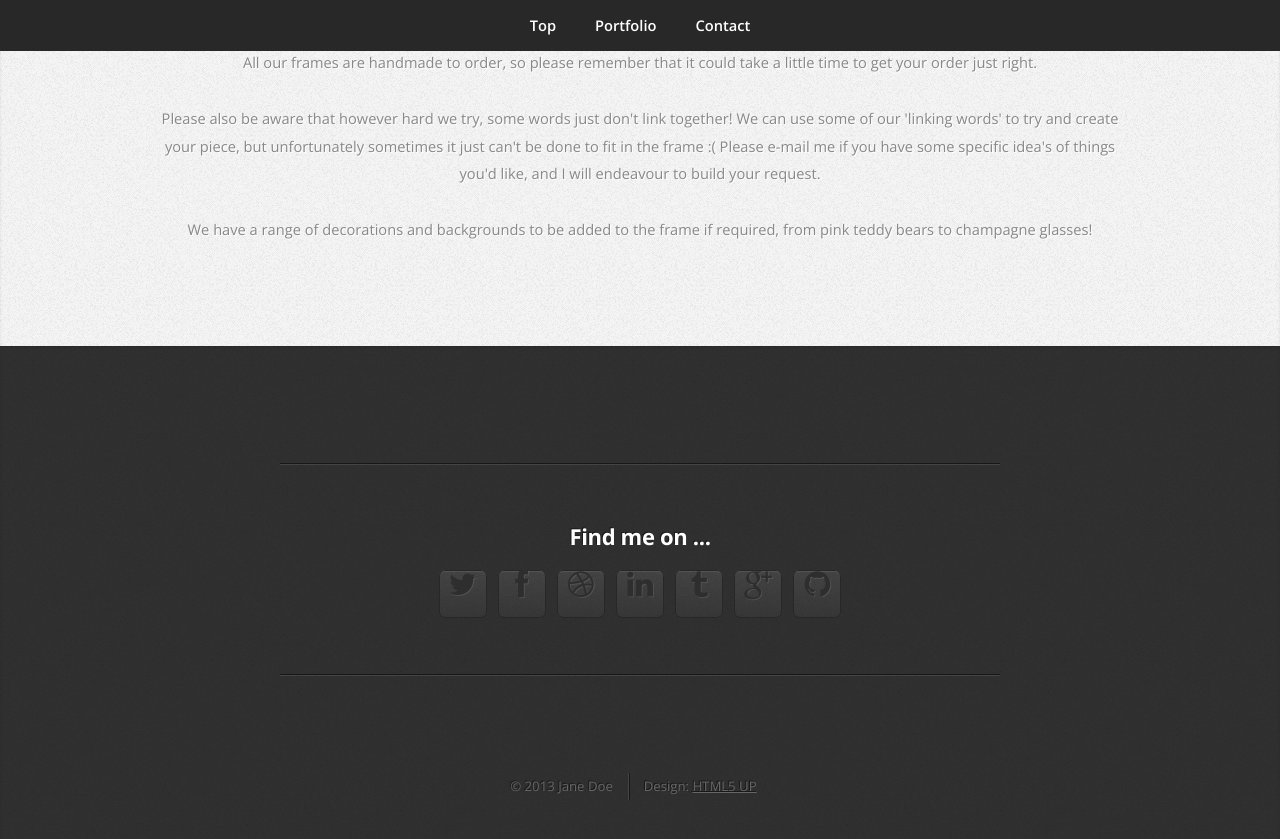
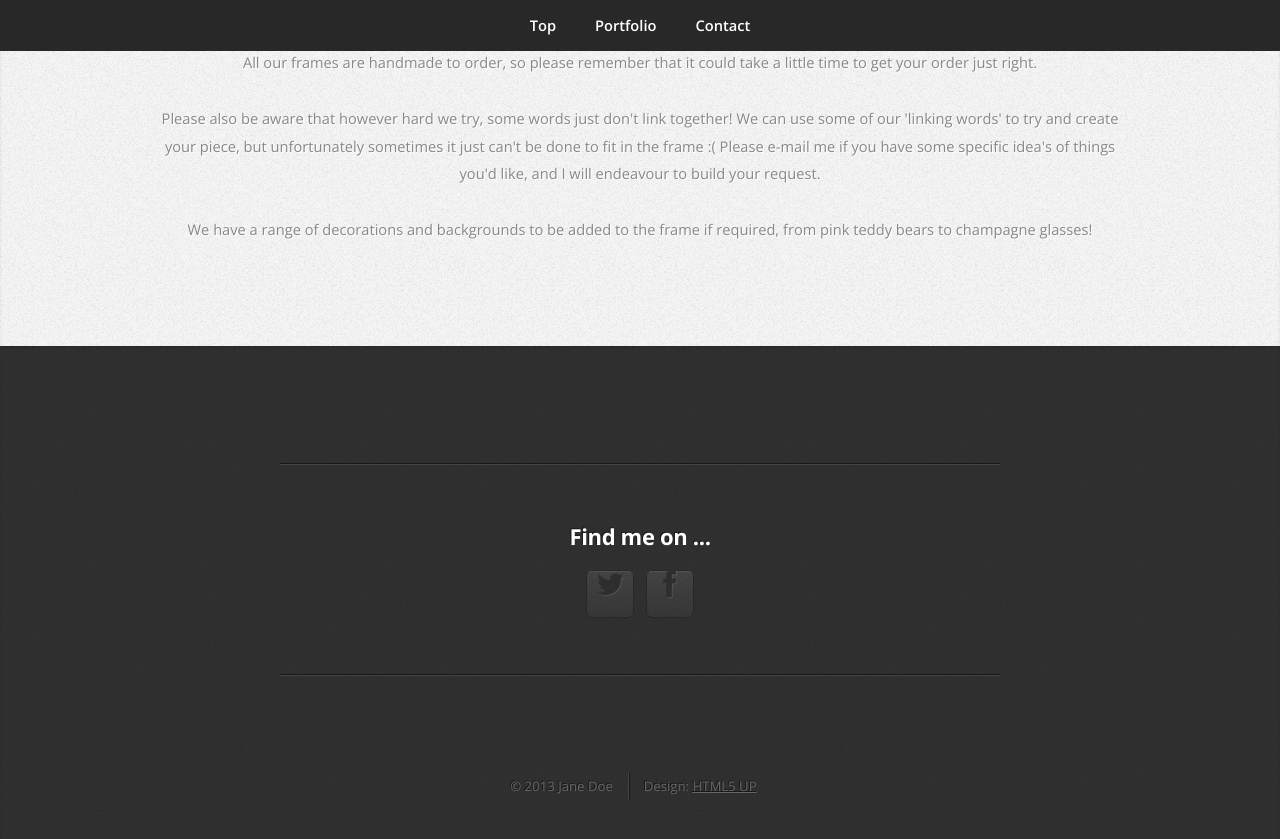
Before and after one commit to chrismatheson/penguingifts, a Jekyll site: the page built from index.html, in a window 1280 px wide and 900 px high, scrolled down 2109 px. Shown: the top 839 px of the window. Built offline with Jekyll 4.4.1, drawn with Linux system fonts in a browser that asks for light colours; Markdown is read by kramdown in place of the engine named in the settings.

Commit message:
remove other links

```diff
--- a/index.html
+++ b/index.html
@@ -93,22 +93,6 @@ Please e-mail me if you have some specific idea's of things you'd like, and I wi
                     <ul class="social">
                         <li class="twitter"><a href="http://twitter.com/n33co" class="fa fa-twitter"><span>Twitter</span></a></li>
                         <li class="facebook"><a href="#" class="fa fa-facebook"><span>Facebook</span></a></li>
-                        <li class="dribbble"><a href="http://dribbble.com/n33" class="fa fa-dribbble"><span>Dribbble</span></a></li>
-                        <li class="linkedin"><a href="#" class="fa fa-linkedin"><span>LinkedIn</span></a></li>
-                        <li class="tumblr"><a href="#" class="fa fa-tumblr"><span>Tumblr</span></a></li>
-                        <li class="googleplus"><a href="#" class="fa fa-google-plus"><span>Google+</span></a></li>
-                        <li class="github"><a href="http://github.com/n33" class="fa fa-github"><span>Github</span></a></li>
-                        <!--
-                        <li class="rss"><a href="#" class="fa fa-rss"><span>RSS</span></a></li>
-                        <li class="instagram"><a href="#" class="fa fa-instagram"><span>Instagram</span></a></li>
-                        <li class="foursquare"><a href="#" class="fa fa-foursquare"><span>Foursquare</span></a></li>
-                        <li class="skype"><a href="#" class="fa fa-skype"><span>Skype</span></a></li>
-                        <li class="soundcloud"><a href="#" class="fa fa-soundcloud"><span>Soundcloud</span></a></li>
-                        <li class="youtube"><a href="#" class="fa fa-youtube"><span>YouTube</span></a></li>
-                        <li class="blogger"><a href="#" class="fa fa-blogger"><span>Blogger</span></a></li>
-                        <li class="flickr"><a href="#" class="fa fa-flickr"><span>Flickr</span></a></li>
-                        <li class="vimeo"><a href="#" class="fa fa-vimeo"><span>Vimeo</span></a></li>
-                        -->
                     </ul>
                     <hr />
                 </div>
```
